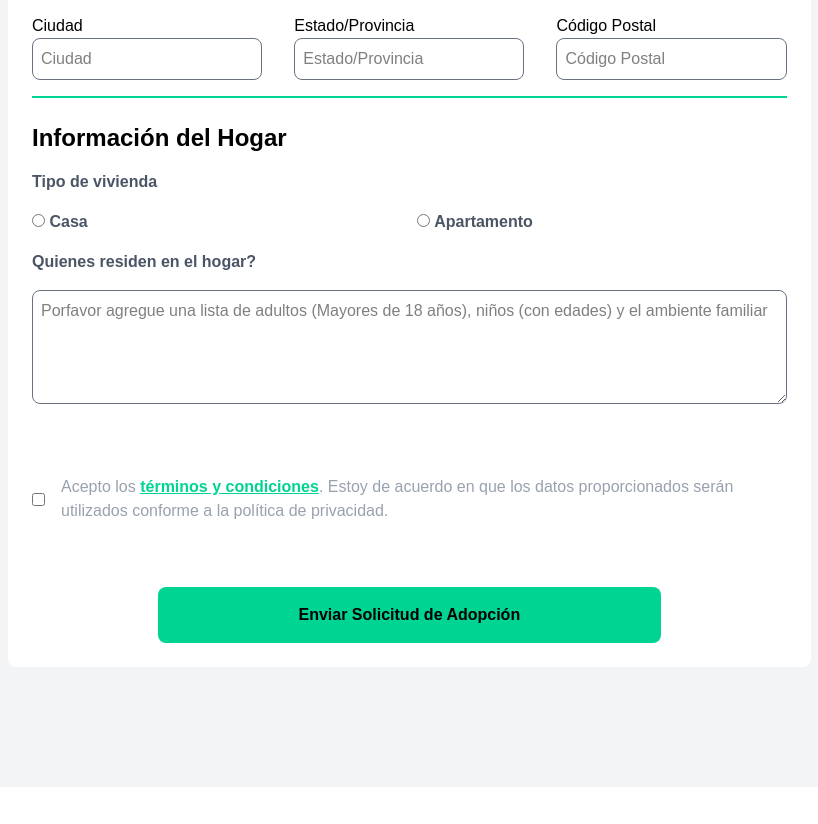
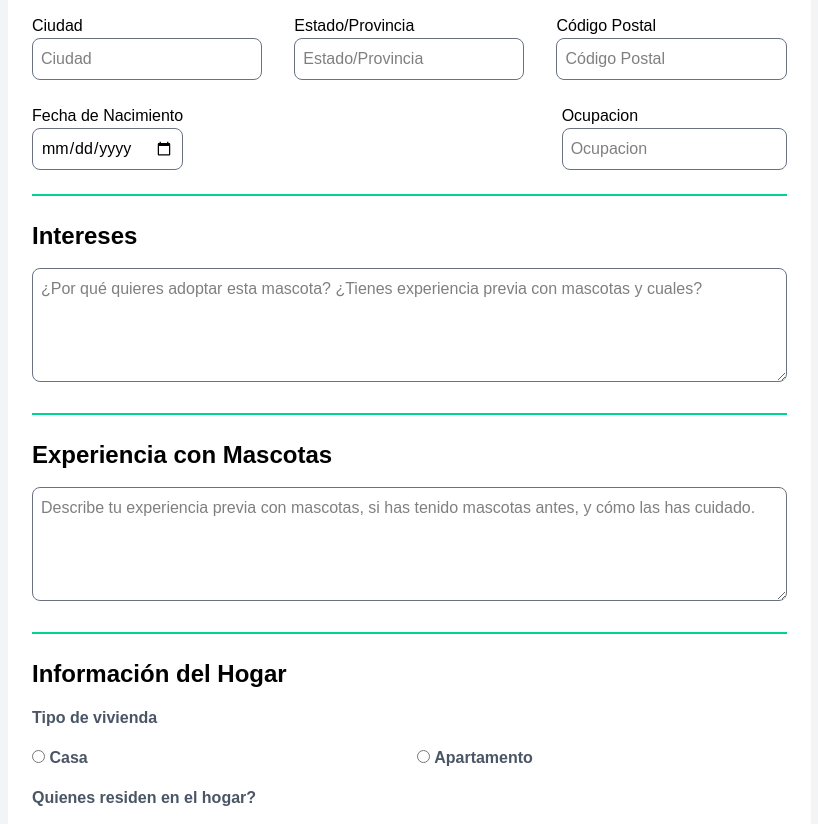
Before and after one commit to Meva1997/PawScout, a Next.js app: page /adopt/1/adopt-form in a window 1280 px wide. Shown: the part 716-1540 px from the top of the page, without its empty margins (24-842 px from the left). Built offline with nearby package versions, Linux system fonts and the light colour scheme; a web font is replaced by a local one.

Commit message:
Add inputs to the adoption form

```diff
--- a/components/public/adopt/FormAdopt.tsx
+++ b/components/public/adopt/FormAdopt.tsx
@@ -103,7 +103,60 @@ export default function FormAdopt({ slug }: FormAdoptProps) {
             />
           </div>
         </section>
+        <section className="flex flex-col md:flex-row justify-between my-6 gap-6">
+          <div>
+            <p>Fecha de Nacimiento</p>
+            <input
+              type="date"
+              name="birthDate"
+              inputMode="numeric"
+              className="border border-gray-500 rounded-lg p-2 w-full"
+            />
+          </div>
+          <div>
+            <p>Ocupacion</p>
+            <input
+              type="text"
+              inputMode="text"
+              name="occupation"
+              placeholder="Ocupacion"
+              className="border border-gray-500 rounded-lg p-2 w-full"
+            />
+          </div>
+        </section>
         <hr className="border border-emerald-400 my-4" />
+
+        {/*Skills and Experience section */}
+        <section className="my-6 space-y-4">
+          <h3 className="text-2xl font-bold">Intereses</h3>
+
+          <textarea
+            name="interests"
+            id="interests"
+            className="border border-gray-500 rounded-lg p-2 w-full"
+            placeholder="¿Por qué quieres adoptar esta mascota? ¿Tienes experiencia previa con mascotas y cuales?"
+            rows={4}
+          ></textarea>
+        </section>
+
+        <hr className="border border-emerald-400 my-4" />
+
+        {/*Skills and Experience section */}
+        <section className="my-6 space-y-4">
+          <h3 className="text-2xl font-bold">Experiencia con Mascotas</h3>
+
+          <textarea
+            name="experience"
+            id="experience"
+            className="border border-gray-500 rounded-lg p-2 w-full"
+            placeholder="Describe tu experiencia previa con mascotas, si has tenido mascotas antes, y cómo las has cuidado."
+            rows={4}
+          ></textarea>
+        </section>
+
+        <hr className="border border-emerald-400 my-4" />
+
+        {/* Home information section */}
         <section className="my-6 space-y-4">
           <h3 className="text-2xl font-bold">Información del Hogar</h3>
           <p className="text-gray-600 font-semibold">Tipo de vivienda</p>
```
